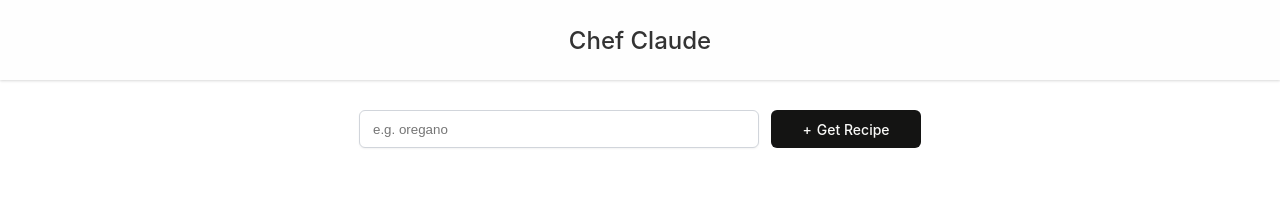
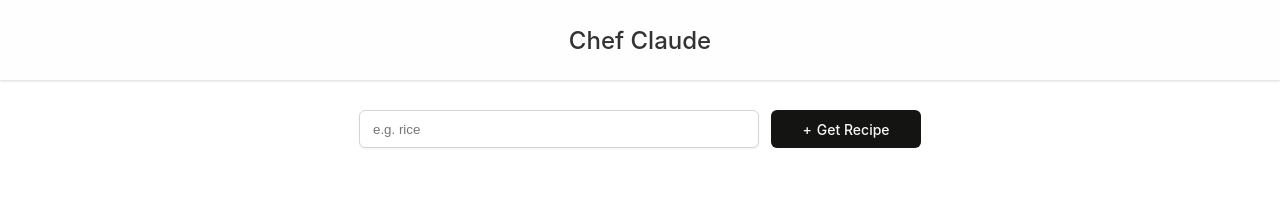
Before and after one commit to Winfredo/Recipe-generator, a React (Vite) app: page / in a window 1280 px wide. Shown: the top 200 px of the page. Built offline with nearby package versions, Linux system fonts and the light colour scheme.

Commit message:
changed the value for the input placeholder.

```diff
--- a/src/components/Maincontent.jsx
+++ b/src/components/Maincontent.jsx
@@ -38,7 +38,7 @@ export default function Main() {
         <form className="add-ingredient-form" onSubmit={fetchRecipe}>
           <input
             type="text"
-            placeholder="e.g. oregano"
+            placeholder="e.g. rice"
             aria-label="Add ingredient"
             name="ingredient"
             value={foodName}
```
